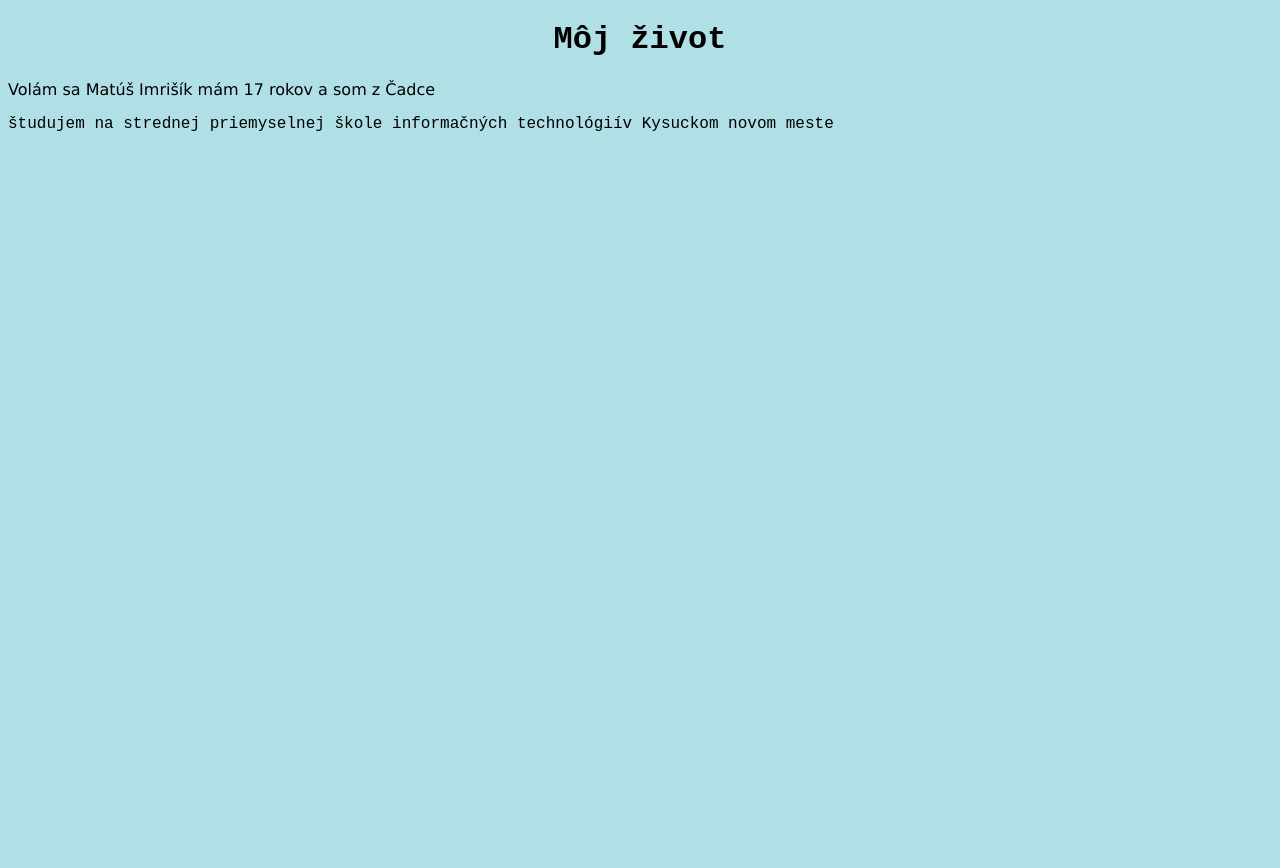
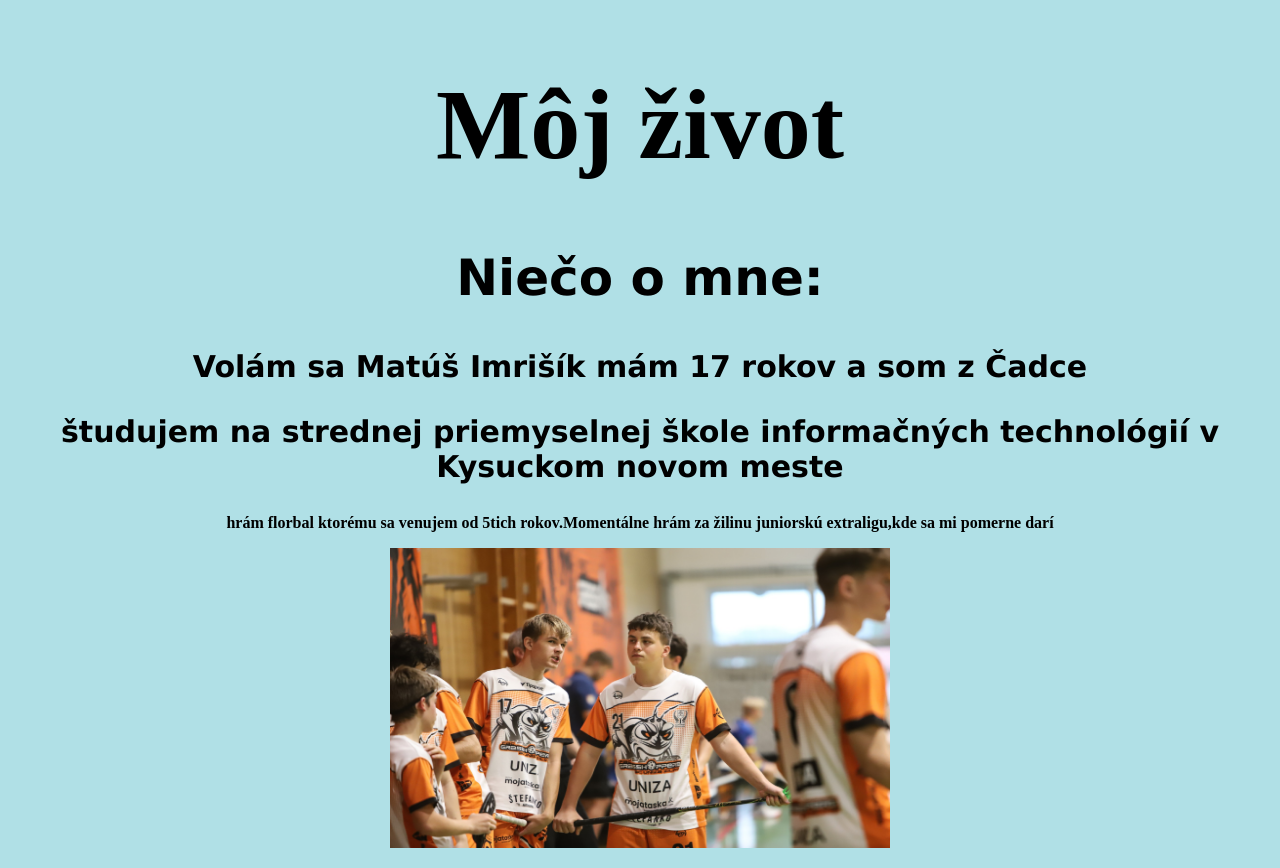
Before and after one commit to Openlab-2-2023/Imro, a plain HTML site: page docs/Index.html in a window 1280 px wide. Before the commit the page ends 800 px from the top, so only its background shows below. Drawn offline with Linux system fonts and the light colour scheme.

Commit message:
zivotopis

```diff
--- a/docs/Index.html
+++ b/docs/Index.html
@@ -1,8 +1,11 @@
 <!DOCTYPE html>
 <html>
-<body style="background-color: powderblue;">
-    <h1 align="center"style="font-family:'Courier New">Môj život</h1>
-    <p style="font-family: Verdana;">Volám sa Matúš Imrišík mám 17 rokov a som z Čadce</p>
-<p style="font-family:'Courier New">študujem na strednej priemyselnej škole informačných  technológiív Kysuckom novom meste</p>
-</body>
+    <body style="background-color: powderblue;">
+    <h1 align="center"style="font-size:100px">Môj život</h1>
+        <h2 align="center"style="font-family: Verdana;font-size:50px"> Niečo o mne: </h2>
+        <p align="center"style="font-family: Verdana;font-size:30px"><b>Volám sa Matúš Imrišík mám 17 rokov a som z Čadce</b></p>
+        <p align="center"style="font-family: Verdana;font-size:30px"><b>študujem na strednej priemyselnej škole informačných  technológií v Kysuckom novom meste</b></p>
+        <p align="center"style="font size:10px"><b>hrám florbal ktorému sa venujem od 5tich rokov.Momentálne hrám za žilinu juniorskú extraligu,kde sa mi pomerne darí</b></p>
+        <p style="text-align: center;"> <img src="grass – kópia.jpg" alt="Girl in a jacket"width="500" height="300"></p>
+    </body>
 </html>
```
Also changed, not shown: docs/grass – kópia.jpg (added).
